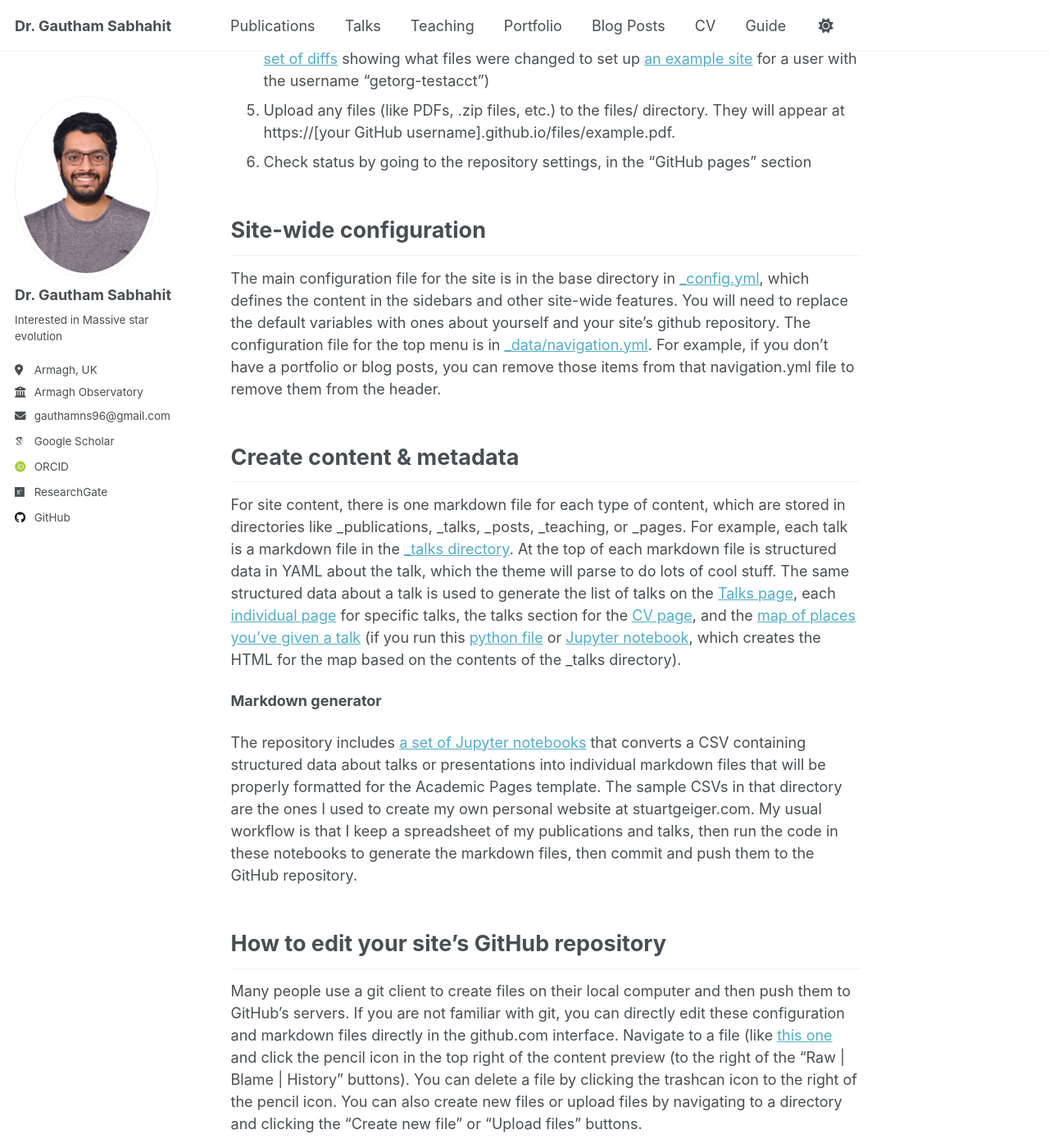
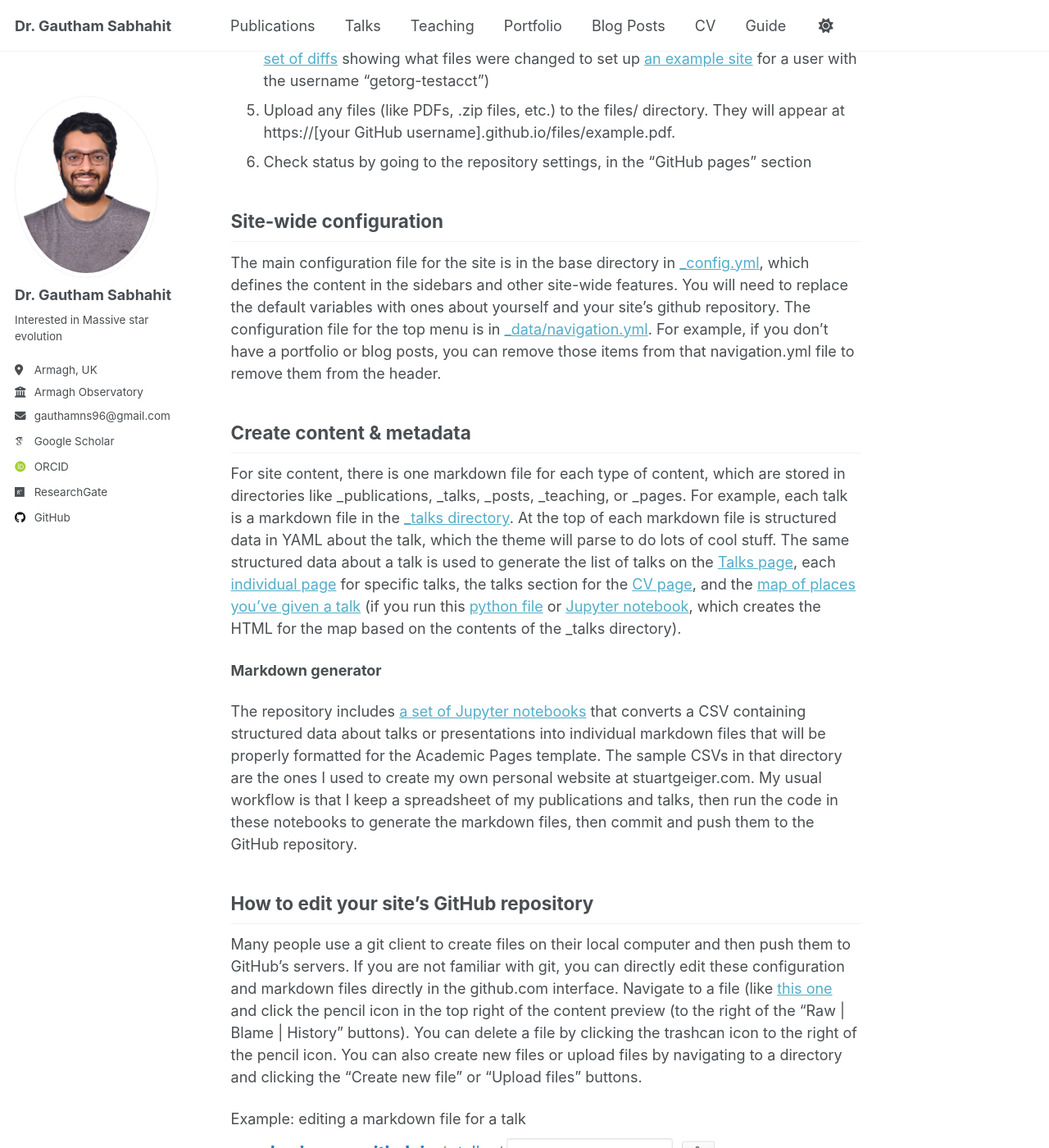
Before and after one commit to Mdot-com/mdot.com, a Jekyll site: the page built from _pages/about.md, in a window 1280 px wide and 1400 px high, scrolled down 1172 px. Shown: the whole window at 82% size. Built offline with Jekyll 4.4.1, drawn with Linux system fonts in a browser that asks for light colours; some web fonts are replaced.

Commit message:
Update _themes.scss

```diff
--- a/_sass/_themes.scss
+++ b/_sass/_themes.scss
@@ -30,10 +30,10 @@
 $garamond                   : Garamond, serif;
 
 /* Type scale */
-$type-size-1                : 2.441em;  // ~39.056px
+$type-size-1                : 25.441em;  // ~39.056px
 $type-size-2                : 1.953em;  // ~31.248px
 $type-size-3                : 1.563em;  // ~25.008px
-$type-size-4                : 1.5em;   // ~20px
+$type-size-4                : 1.25em;   // ~20px
 $type-size-5                : 1em;      // ~16px
 $type-size-6                : 0.75em;   // ~12px
 $type-size-7                : 0.6875em; // ~11px
```
